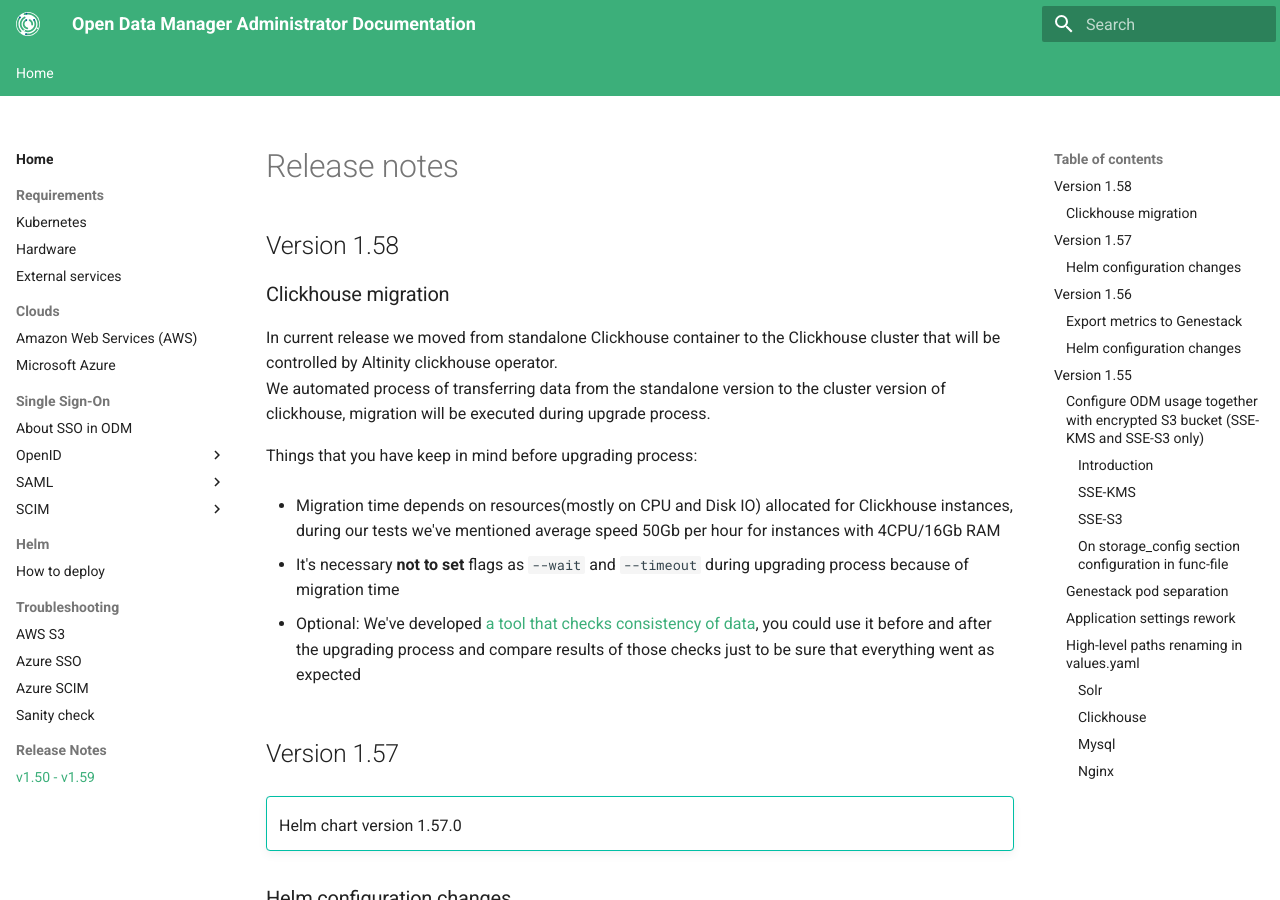
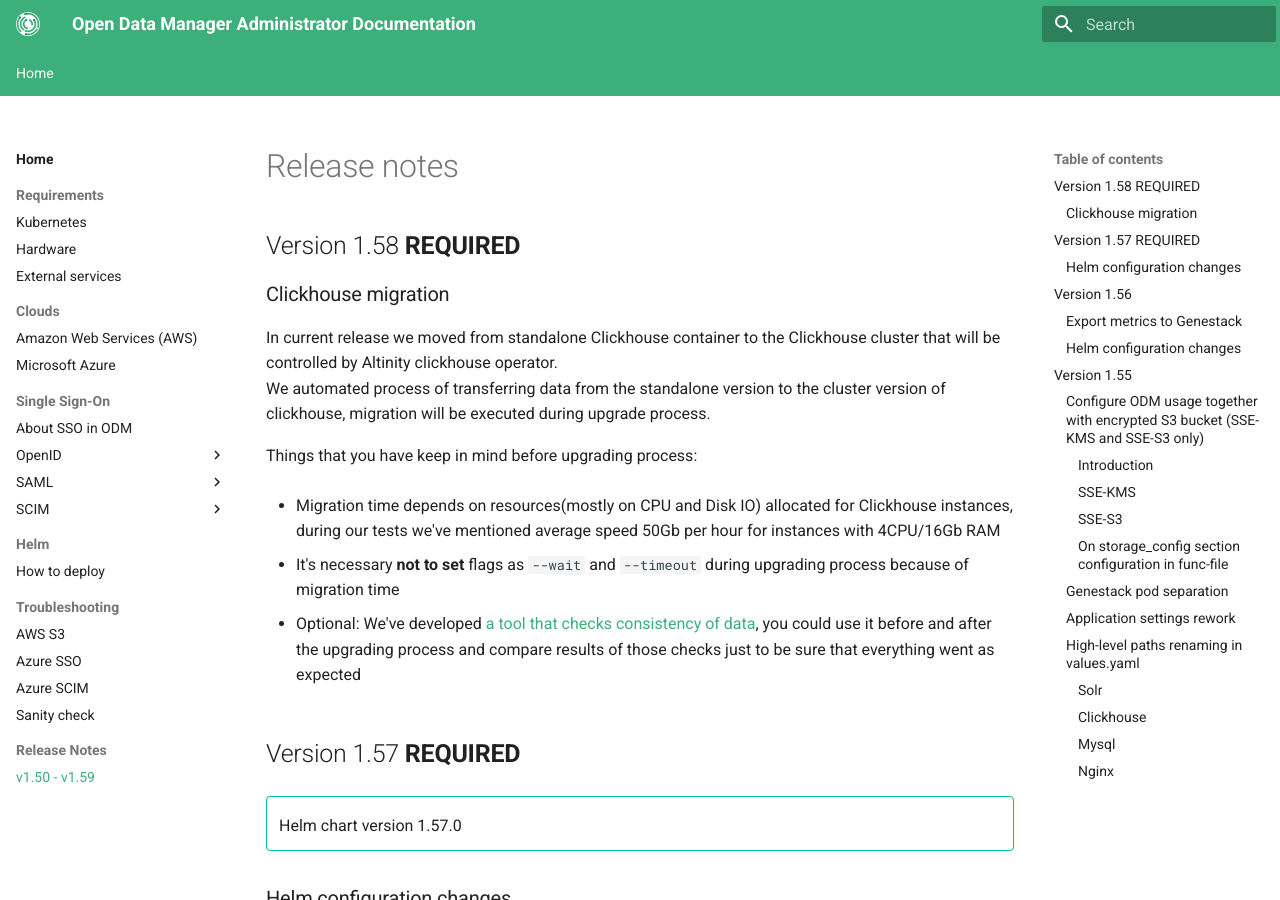
Before and after one commit to genestack/admin-docs, an MkDocs documentation site: the page built from docs/home/release-notes/v1.50-v1.59.md, in a window 1280 px wide and 900 px high. Built offline with MkDocs 1.6.1 and Material for MkDocs 9.7.7, drawn with Linux system fonts in a browser that asks for light colours; the version menu is left out.

Commit message:
Add required versions mentioning

```diff
--- a/docs/home/release-notes/v1.50-v1.59.md
+++ b/docs/home/release-notes/v1.50-v1.59.md
@@ -1,6 +1,6 @@
 # Release notes
 
-## Version 1.58
+## Version 1.58 **REQUIRED**
 
 ### Clickhouse migration
 
@@ -15,7 +15,7 @@
 
 - Optional: We've developed [a tool that checks consistency of data](../troubleshooting/sanity-check.md), you could use it before and after the upgrading process and compare results of those checks just to be sure that everything went as expected
 
-## Version 1.57
+## Version 1.57 **REQUIRED**
 
 !!! tip ""
     Helm chart version 1.57.0
```
